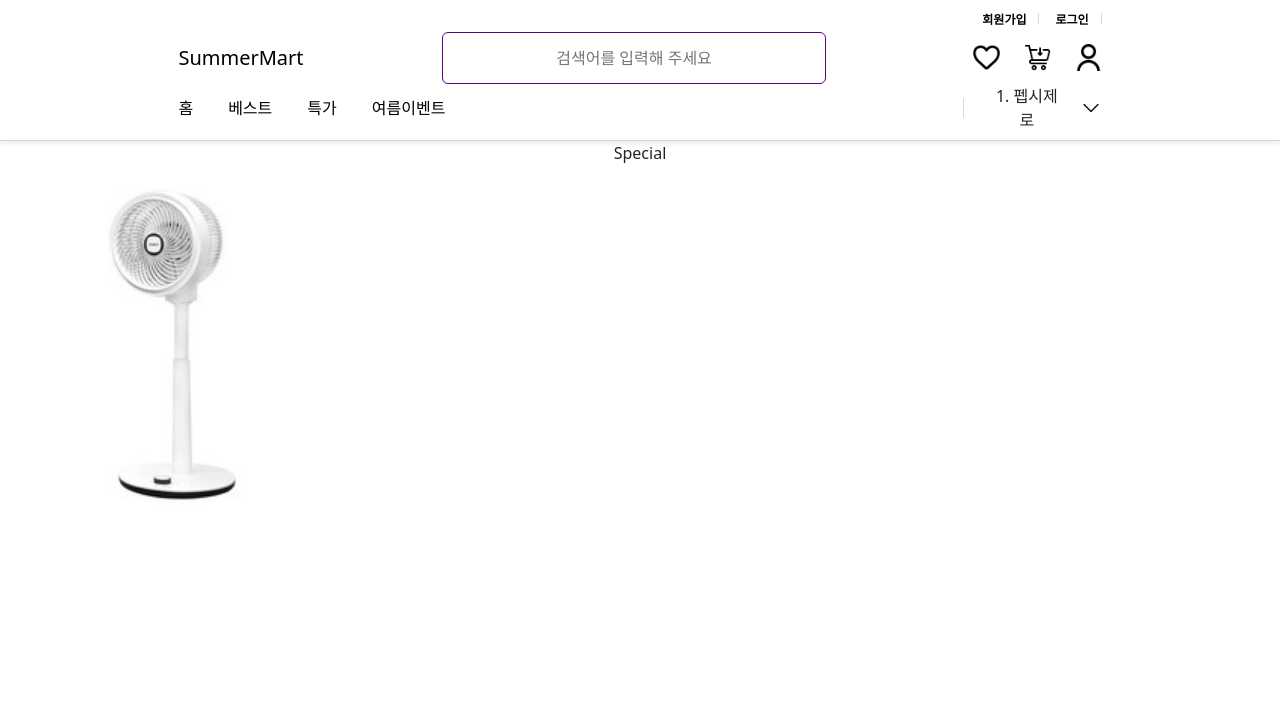
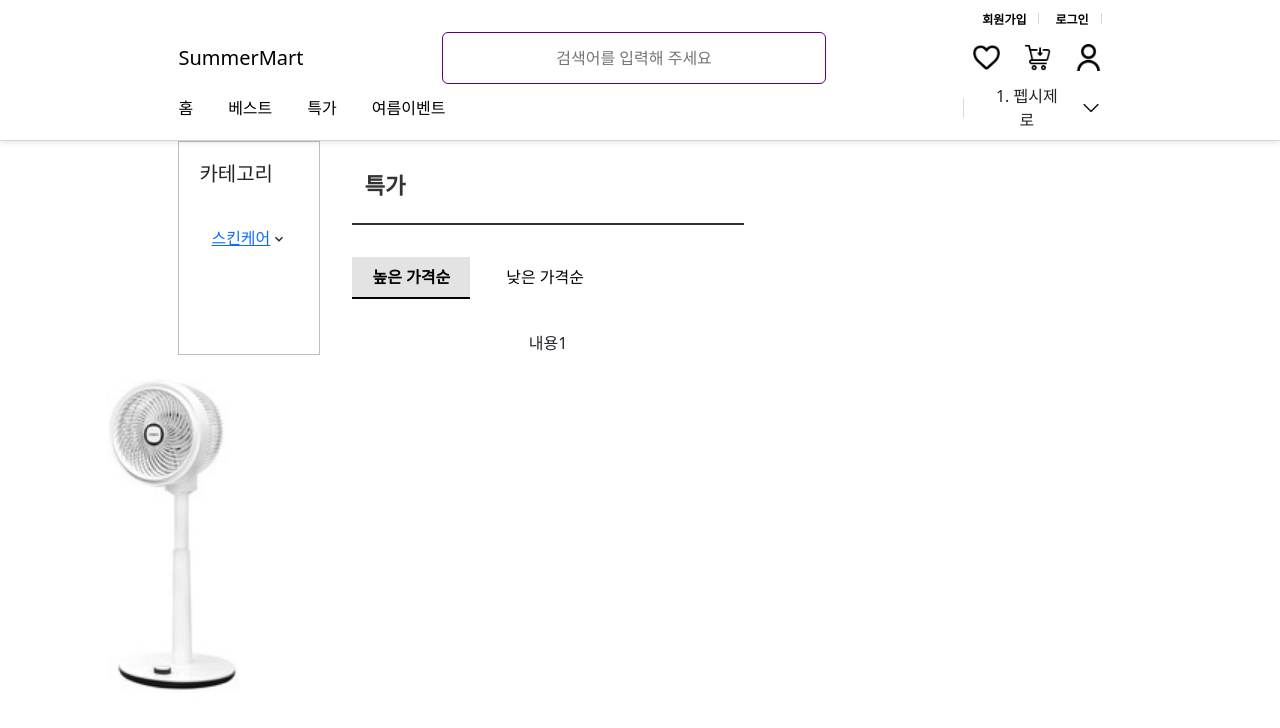
Before and after one commit to chohoon901/final_, a React (Create React App) app: page /special in a window 1280 px wide. Shown: the top 728 px of the page. Built offline with nearby package versions, Linux system fonts and the light colour scheme.

Commit message:
special(1)

```diff
--- a/src/route/Special.js
+++ b/src/route/Special.js
@@ -1,8 +1,16 @@
 import React from 'react'
+import Category from '../component/Category'
+import './style/Best.scss'
+import List from '../component/List'
 
 function Special() {
   return (
-    <div>Special</div>
+    <div className='container'>
+        <div className='best'>
+            <Category></Category>
+            <List title='특가'></List>
+        </div>
+    </div>
   )
 }
 
```
